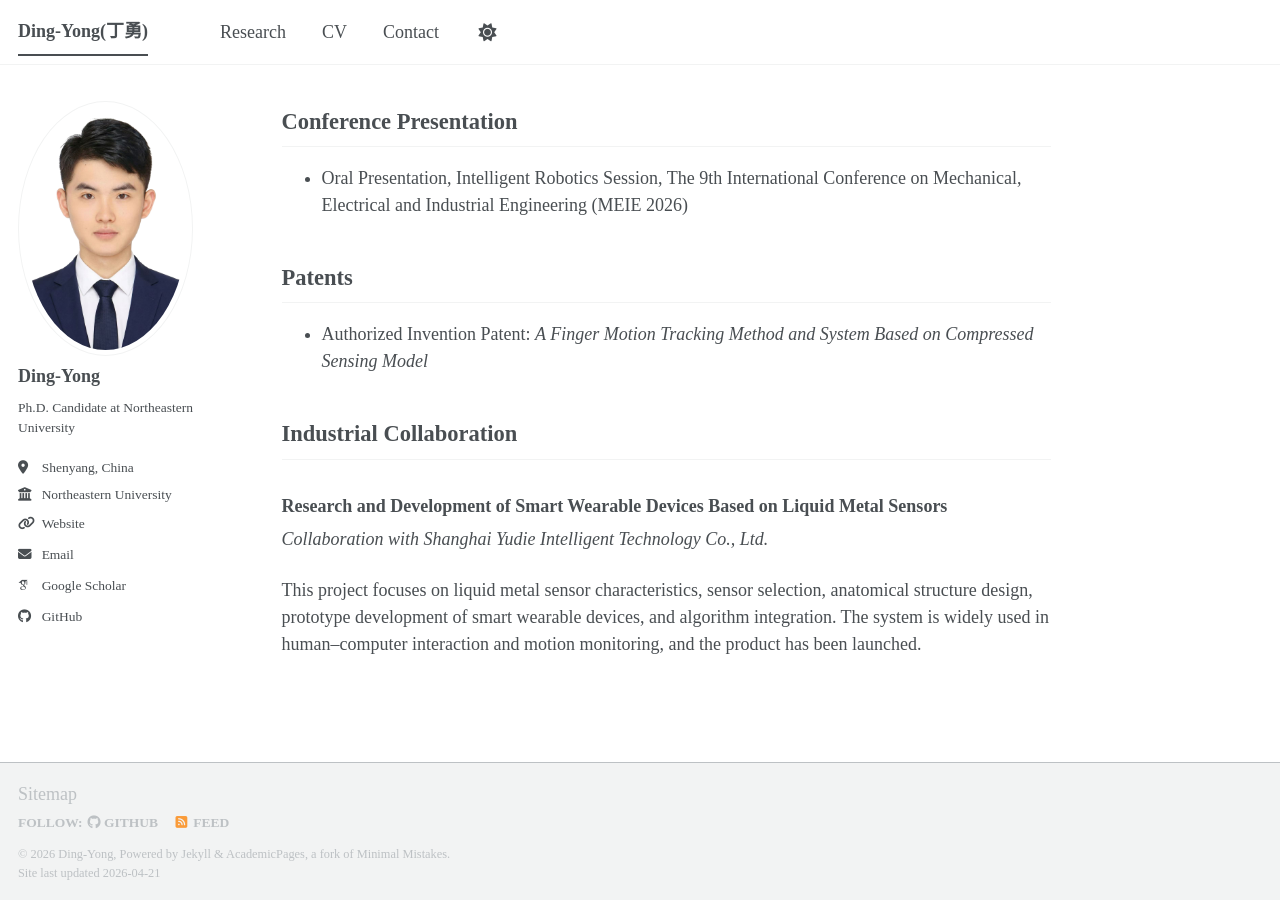
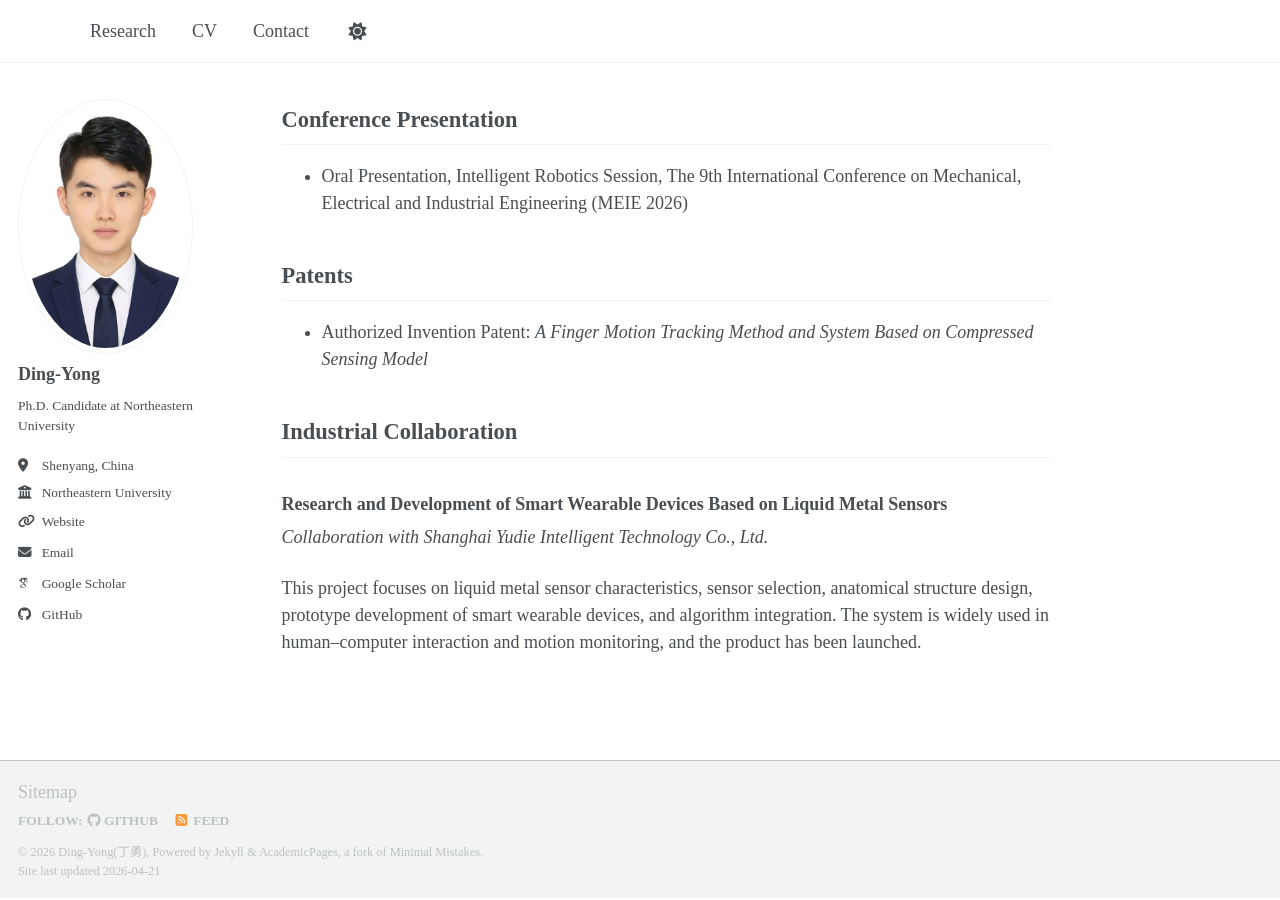
Before and after one commit to ding-yong/ding-yong.github.io, a Jekyll site: the page built from _pages/about.md, in a window 1280 px wide and 900 px high, scrolled down 1460 px. Built offline with Jekyll 4.4.1, drawn with Linux system fonts in a browser that asks for light colours; some web fonts are replaced; a script bundle is joined from its source files by our own code; library files that are not in the unit come from our copies.

Commit message:
Update _config.yml

```diff
--- a/_config.yml
+++ b/_config.yml
@@ -9,9 +9,9 @@
 # Basic Site Settings
 locale                   : "en-US"
 site_theme               : "default"
-title                    : "Ding-Yong(丁勇)"
-title_separator          : "-"
-name                     : &name "Ding-Yong"
+title                    : ""
+title_separator          : ""
+name                     : &name "Ding-Yong(丁勇)"
 description              : &description "Ding-Yong's academic portfolio"
 url                      : https://ding-yong.github.io
 baseurl                  : ""
```
